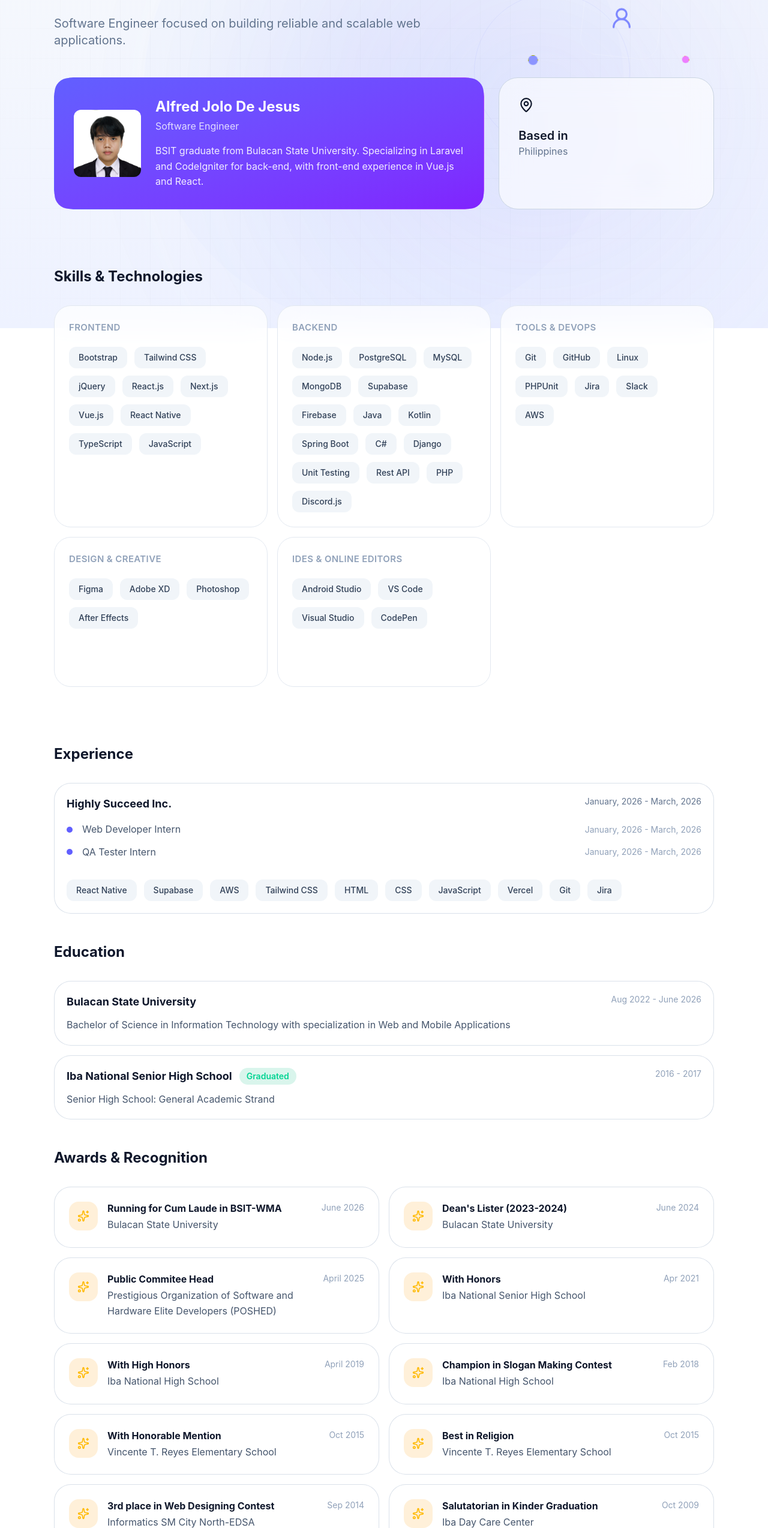
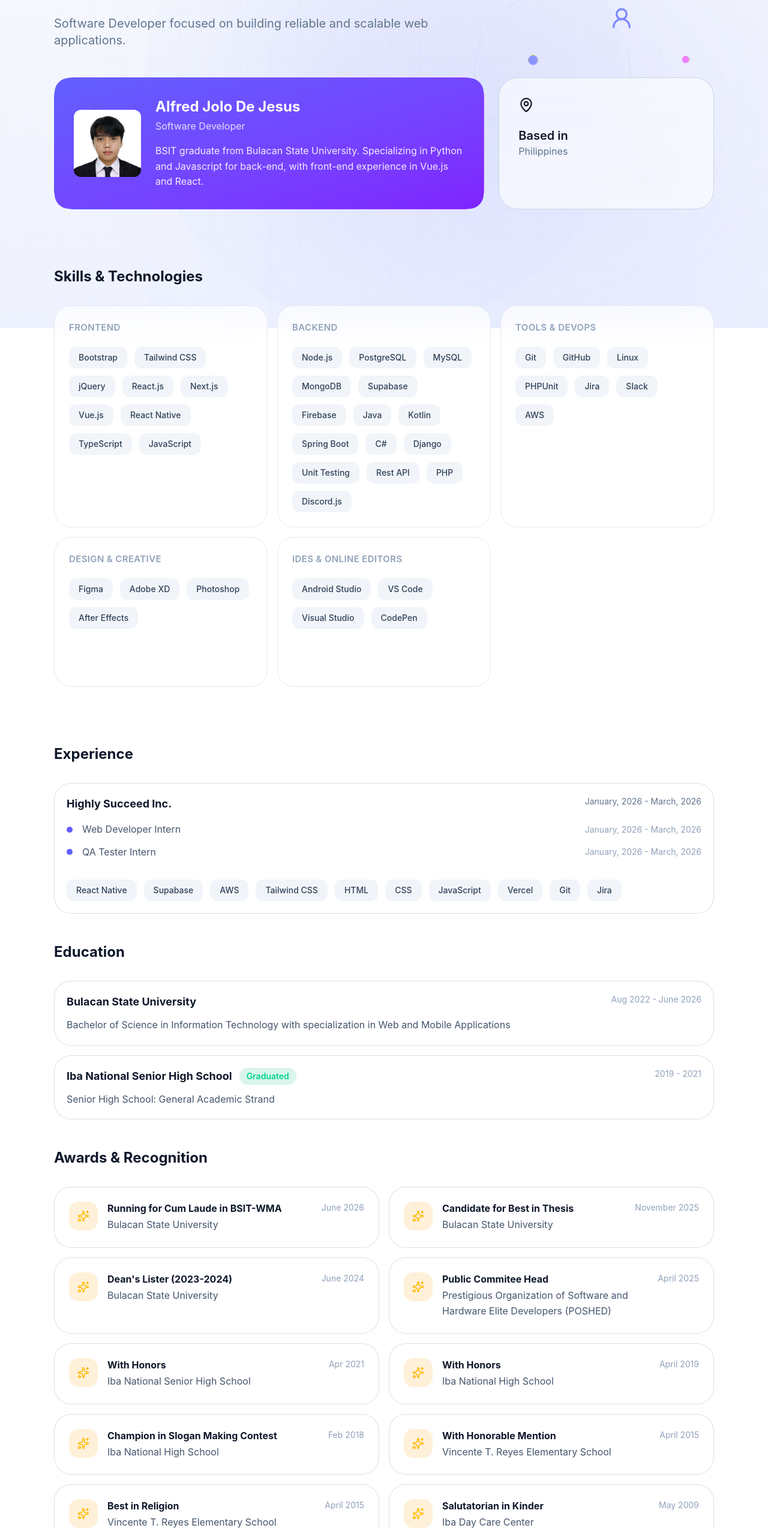
Before and after one commit to jolocdj/alfredjoloportfolio, a React (Vite) app: page /about in a window 1280 px wide. Shown: the part 253-2800 px from the top of the page at 60% size. Built offline with nearby package versions, Linux system fonts and the light colour scheme; a web font is replaced by a local one.

Commit message:
Update awards, education, about, and hero sections

```diff
--- a/src/components/About.jsx
+++ b/src/components/About.jsx
@@ -36,7 +36,7 @@ export default function About({ dark }) {
               className={`mt-5 text-sm text-xl
  ${dark ? "text-gray-400" : "text-slate-500"}`}
             >
-              Software Engineer focused on building reliable and scalable web
+              Software Developer focused on building reliable and scalable web
               applications.
             </p>
           </div>
@@ -55,10 +55,10 @@ export default function About({ dark }) {
 
                   <div>
                     <h3 className="text-2xl font-bold">Alfred Jolo De Jesus</h3>
-                    <p className="text-white/80 mt-1">Software Engineer</p>
+                    <p className="text-white/80 mt-1">Software Developer</p>
                     <p className="mt-4 text-white/90">
                       BSIT graduate from Bulacan State University. Specializing
-                      in Laravel and CodeIgniter for back-end, with front-end
+                      in Python and Javascript for back-end, with front-end
                       experience in Vue.js and React.
                     </p>
                   </div>
--- a/src/components/Awards.jsx
+++ b/src/components/Awards.jsx
@@ -6,6 +6,11 @@ const awards = [
     title: "Running for Cum Laude in BSIT-WMA",
     organization: "Bulacan State University",
     date: "June 2026",
+  },
+  {
+    title: "Candidate for Best in Thesis",
+    organization: "Bulacan State University",
+    date: "November 2025",
   },
   {
     title: "Dean's Lister (2023-2024)",
@@ -24,7 +29,7 @@ const awards = [
     date: "Apr 2021",
   },
   {
-    title: "With High Honors",
+    title: "With Honors",
     organization: "Iba National High School",
     date: "April 2019",
   },
@@ -37,22 +42,17 @@ const awards = [
   {
     title: "With Honorable Mention",
     organization: "Vincente T. Reyes Elementary School",
-    date: "Oct 2015",
+    date: "April 2015",
   },
   {
     title: "Best in Religion",
     organization: "Vincente T. Reyes Elementary School",
-    date: "Oct 2015",
+    date: "April 2015",
   },
   {
-    title: "3rd place in Web Designing Contest",
-    organization: "Informatics SM City North-EDSA",
-    date: "Sep 2014",
-  },
-  {
-    title: "Salutatorian in Kinder Graduation",
+    title: "Salutatorian in Kinder",
     organization: "Iba Day Care Center",
-    date: "Oct 2009",
+    date: "May 2009",
   },
 ];
 
--- a/src/components/Education.jsx
+++ b/src/components/Education.jsx
@@ -11,7 +11,7 @@ const education = [
   {
     school: "Iba National Senior High School",
     degree: "Senior High School: General Academic Strand",
-    date: "2016 - 2017",
+    date: "2019 - 2021",
     graduated: true,
   },
 ];
--- a/src/components/Hero.jsx
+++ b/src/components/Hero.jsx
@@ -106,7 +106,7 @@ export default function Hero({ dark }) {
             Jolo
           </span>
           .<br />
-          Full Stack Developer.{" "}
+          Software Developer.{" "}
         </h1>
         {/* Subtext */}
         <p
```
